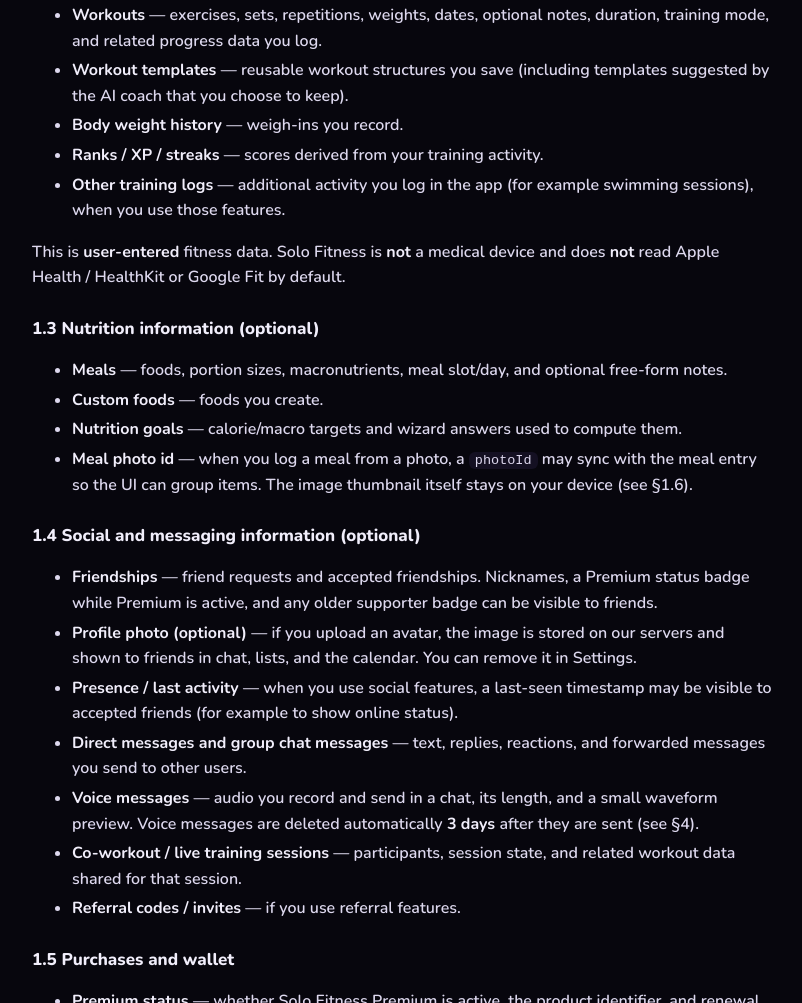
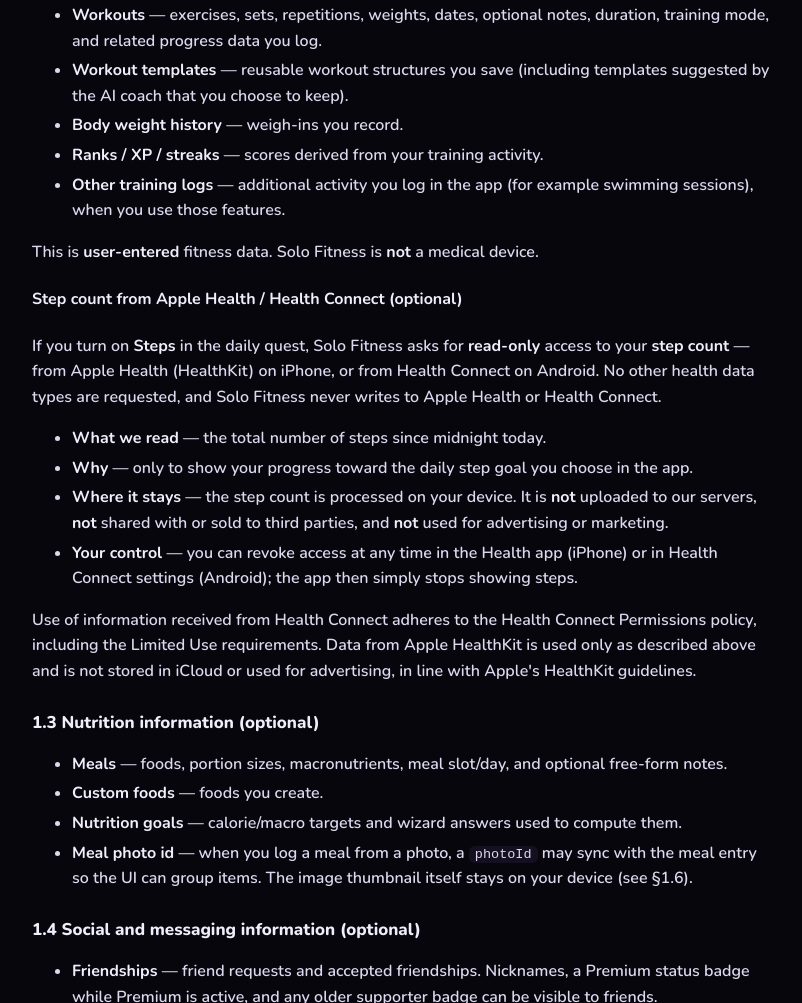
Before and after one commit to MishaTokyo/solo-fitness-legal, a plain HTML site: page privacy-policy.html in a window 1280 px wide. Shown: the part 942-1945 px from the top of the page, without its empty margins (238-1040 px from the left). Drawn offline with nearby package versions, Linux system fonts and the light colour scheme.

Commit message:
Privacy policy: optional read-only step count from Apple Health / Health Connect
Co-Authored-By: Claude Opus 5.5 <noreply@anthropic.com>

```diff
--- a/privacy-policy.html
+++ b/privacy-policy.html
@@ -30,7 +30,7 @@
       <div>
         <div class="brand">Solo Fitness</div>
         <h1>Privacy Policy</h1>
-        <div class="muted">Effective date: 15 November 2026 · Contact: <a href="mailto:mikesot7@gmail.com">mikesot7@gmail.com</a></div>
+        <div class="muted">Effective date: 25 November 2026 · Contact: <a href="mailto:mikesot7@gmail.com">mikesot7@gmail.com</a></div>
       </div>
     </div>
     <div class="related"><a href="./terms-of-service.html">Terms of Service</a><a href="./account-delete.html">Delete your account</a></div>
@@ -70,8 +70,23 @@ templates suggested by the AI coach that you choose to keep).</li>
 <li><strong>Other training logs</strong> — additional activity you log in the app (for
 example swimming sessions), when you use those features.</li>
 </ul>
-<p>This is <strong>user-entered</strong> fitness data. Solo Fitness is <strong>not</strong> a medical device
-and does <strong>not</strong> read Apple Health / HealthKit or Google Fit by default.</p>
+<p>This is <strong>user-entered</strong> fitness data. Solo Fitness is <strong>not</strong> a medical device.</p>
+<h4>Step count from Apple Health / Health Connect (optional)</h4>
+<p>If you turn on <strong>Steps</strong> in the daily quest, Solo Fitness asks for <strong>read-only</strong>
+access to your <strong>step count</strong> — from Apple Health (HealthKit) on iPhone, or from Health Connect on
+Android. No other health data types are requested, and Solo Fitness never writes to Apple Health or Health Connect.</p>
+<ul>
+<li><strong>What we read</strong> — the total number of steps since midnight today.</li>
+<li><strong>Why</strong> — only to show your progress toward the daily step goal you choose in the app.</li>
+<li><strong>Where it stays</strong> — the step count is processed on your device. It is <strong>not</strong> uploaded
+to our servers, <strong>not</strong> shared with or sold to third parties, and <strong>not</strong> used for
+advertising or marketing.</li>
+<li><strong>Your control</strong> — you can revoke access at any time in the Health app (iPhone) or in Health Connect
+settings (Android); the app then simply stops showing steps.</li>
+</ul>
+<p>Use of information received from Health Connect adheres to the Health Connect Permissions policy, including the
+Limited Use requirements. Data from Apple HealthKit is used only as described above and is not stored in iCloud
+or used for advertising, in line with Apple's HealthKit guidelines.</p>
 <h3>1.3 Nutrition information (optional)</h3>
 <ul>
 <li><strong>Meals</strong> — foods, portion sizes, macronutrients, meal slot/day, and optional
```
Also changed, not shown: 1 other file.
